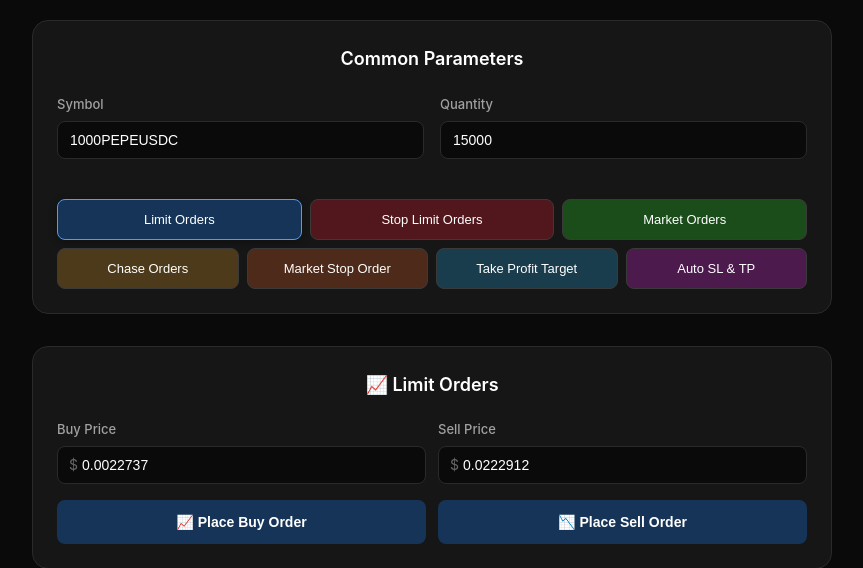
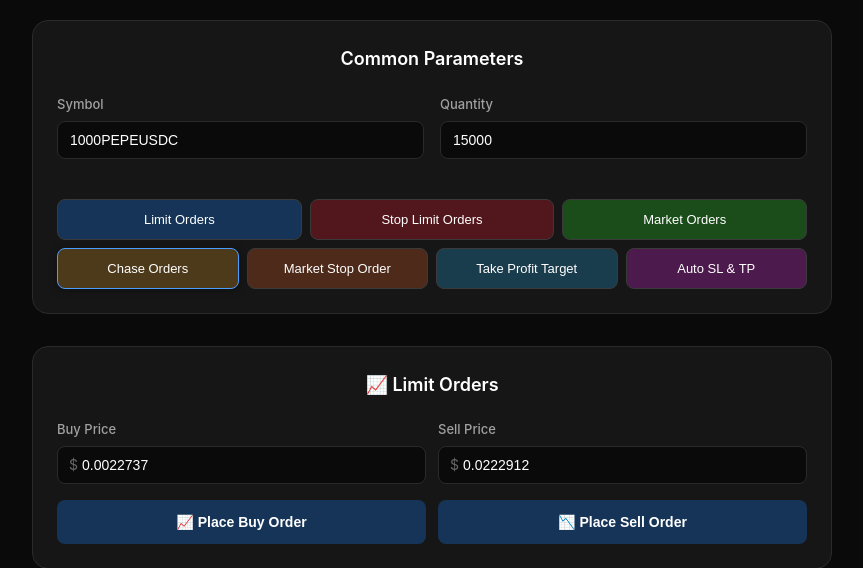
Before and after one commit to GuptaRav1/stop_loss_web, a Flask app: page / in a window 1280 px wide. Shown: the top 568 px of the page, without its empty margins (208-1071 px from the left). Run offline with Flask 3, Linux system fonts and the light colour scheme.

Commit message:
Update tab navigation to set 'Chase Orders' as active and 'Limit Orders' as inactive

```diff
--- a/templates/index.html
+++ b/templates/index.html
@@ -441,12 +441,12 @@
 
         <!-- Tab Navigation -->
         <div class="tab-navigation">
-            <button class="tab-btn active" data-tab="limit">Limit Orders</button>
+            <button class="tab-btn" data-tab="limit">Limit Orders</button>
             <button class="tab-btn" data-tab="stop">Stop Limit Orders</button>
             <button class="tab-btn" data-tab="market">Market Orders</button>
         </div>
         <div class="tab-navigation-row2">
-            <button class="tab-btn" data-tab="chase">Chase Orders</button>
+            <button class="tab-btn active" data-tab="chase">Chase Orders</button>
             <button class="tab-btn" data-tab="market-stop">Market Stop Order</button>
             <button class="tab-btn" data-tab="take-profit">Take Profit Target</button>
             <button class="tab-btn" data-tab="auto-sl-tp">Auto SL & TP</button>
```
